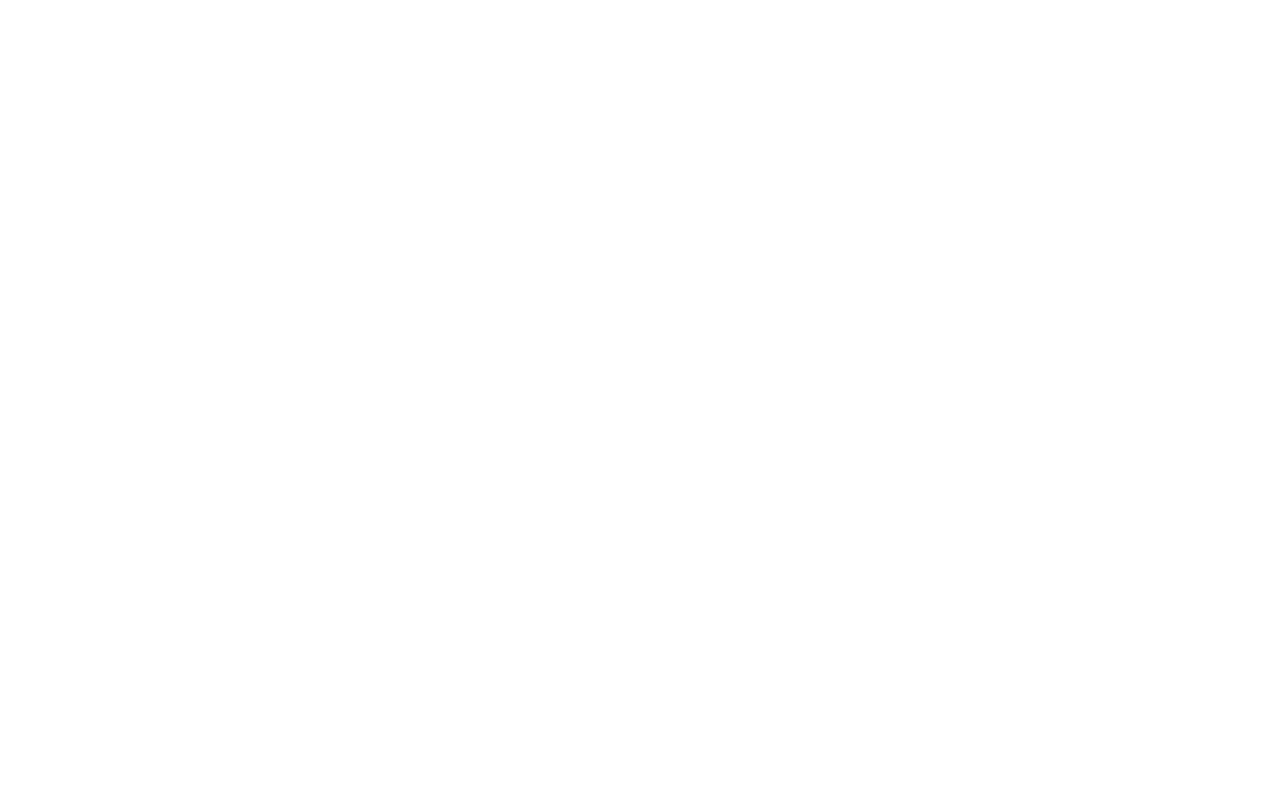
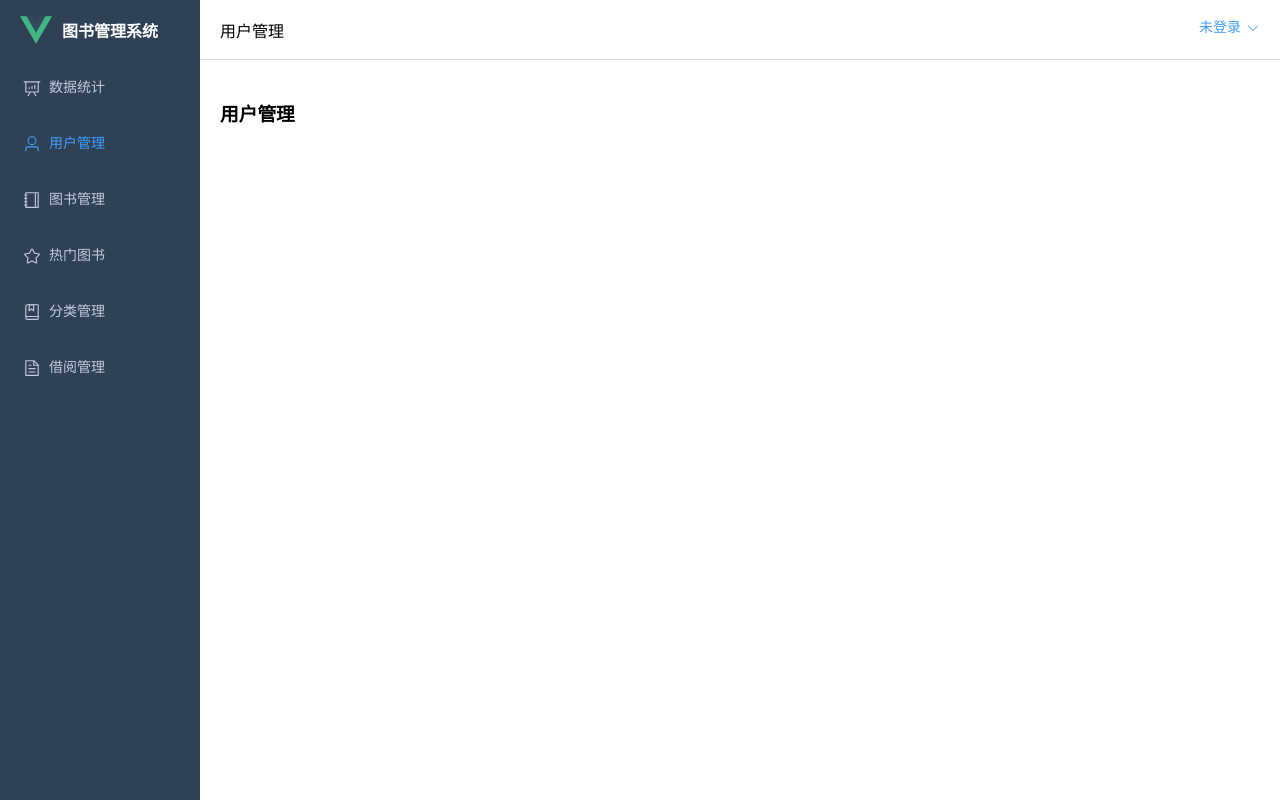
Before and after one commit to xytgy/library-system, a Vue app: page /user in a window 1280 px wide. Before the commit this address had no page. Built offline with nearby package versions, Linux system fonts and the light colour scheme; sample sign-in values are in the browser's storage; the HTML template or start-up script is replaced by a standard one.

Commit message:
feature:开始开发

```diff
--- a/src/router/index.ts
+++ b/src/router/index.ts
@@ -20,6 +20,14 @@
       path: '/',
       name: 'MainLayout',
       component: () => import('../layout/MainLayout.vue'),
+      children: [
+        {
+          path: "/user",
+          name: "User",
+          component: () => import("../views/user/index.vue"),
+          meta: { title: "用户管理", roles: ["super_admin", "admin"] }
+        }
+      ]
     }
   ]
   const router = createRouter({
--- /dev/null
+++ b/src/views/user/index.vue
@@ -0,0 +1,5 @@
+<template>
+  <div>
+    <h1>用户管理</h1>
+  </div>
+</template>
```
